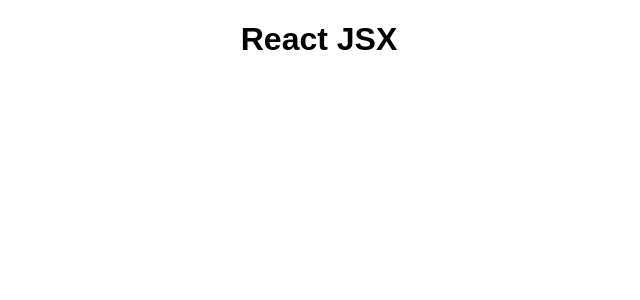
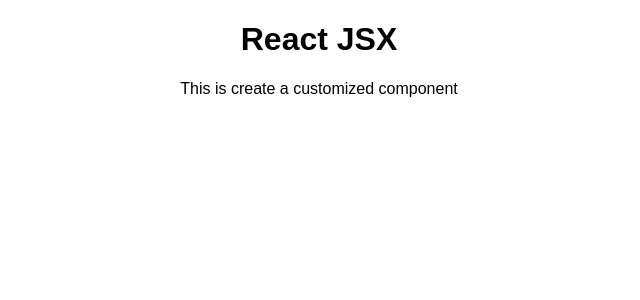
Before and after one commit to zhongminma/react-guide, a React (Create React App) app: page / in a window 1280 px wide. Shown: the top 300 px of the page, without its empty margins (321-961 px from the left). Built offline with nearby package versions, Linux system fonts and the light colour scheme.

Commit message:
Create a functional components and inject into App.js

```diff
--- a/src/App.js
+++ b/src/App.js
@@ -1,11 +1,13 @@
 import React, { Component } from 'react';
 import './App.css';
+import User from './User/User';
 
 class App extends Component {
   render() {
     return (
       <div className="App">
         <h1>React JSX</h1>
+        <User />
       </div>
     );
     // return React.createElement('div', {className:'App'}, React.createElement('h1', null, 'React JSX'));
--- /dev/null
+++ b/src/User/User.js
@@ -0,0 +1,10 @@
+// create a funcaitonal based component and then update it in app.js
+// function name should be camelCase
+
+import React from 'react';
+
+const user = () => {
+    return <p>This is create a customized component</p>
+};
+
+export default user;
```
